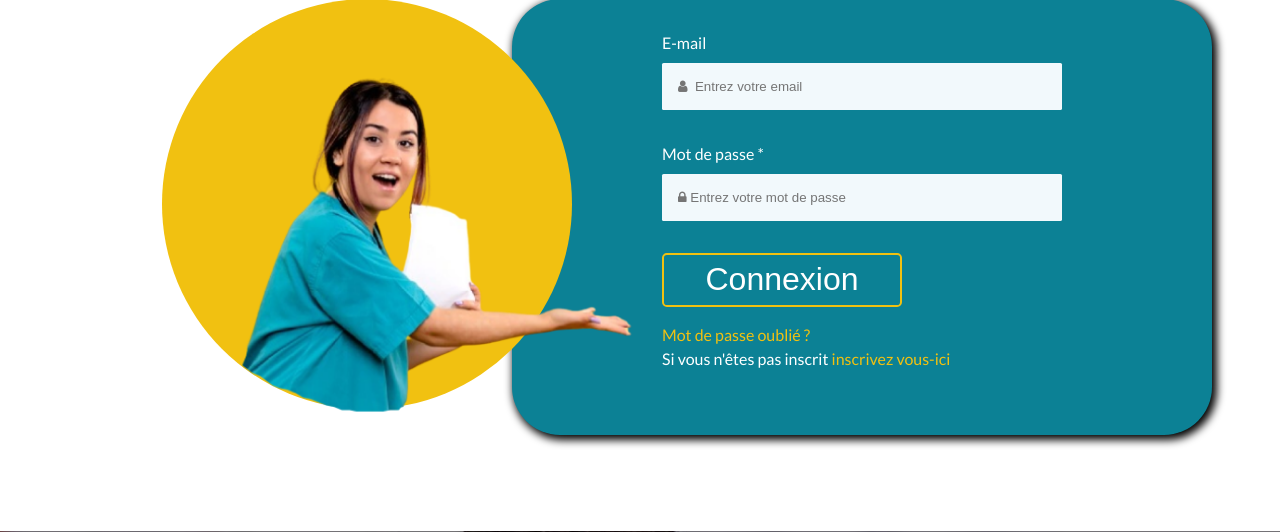
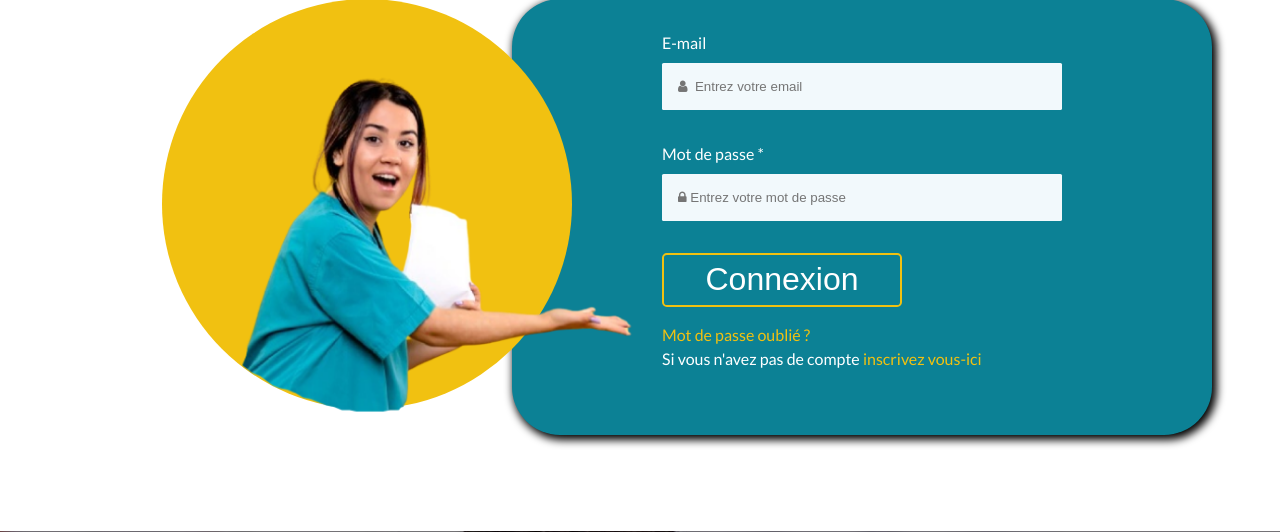
Before and after one commit to Johjoh-6/La-Vacuna-del-Sol, a PHP site: page / in a window 1280 px wide. Shown: the part 209-741 px from the top of the page. Run offline with PHP 8.4, Linux system fonts and the light colour scheme; data comes from the database, SQL or seed files in the repository; some libraries are stand-ins or nearby versions.

Commit message:
last modif

```diff
--- a/contact.php
+++ b/contact.php
@@ -53,7 +53,7 @@ include ('inc/header.php');
         <form action="" method="post" class="wrapform" novalidate>
             <div class="contact1">
                 <div class="nom colonne">
-                    <label for="name">Nom :</label>
+                    <label for="name">Prénom :</label>
                     <input type="text" id="name" name="name" value="<?= returnValue('name') ?>" class="nom" placeholder="&#xf007;  Entrez votre prénom : " style="font-family:Arial, FontAwesome">
                     <span class="error"><?= returnError($error,'name')?> </span>
                 </div>
--- a/index.php
+++ b/index.php
@@ -35,7 +35,7 @@ include ('inc/header.php');
                 <span class="error"><?= returnError($error,'password')?></span>
                 <input type="submit" name="submitted" value="Connexion" class="submit input2">
                 <a href="lost-pwd.php">Mot de passe oublié ?</a>
-                <p class="inscription">Si vous n'êtes pas inscrit <a href="inscription.php">inscrivez vous-ici</a></p>
+                <p class="inscription">Si vous n'avez pas de compte <a href="inscription.php">inscrivez vous-ici</a></p>
             </form>
         </div>
     </div>
```
